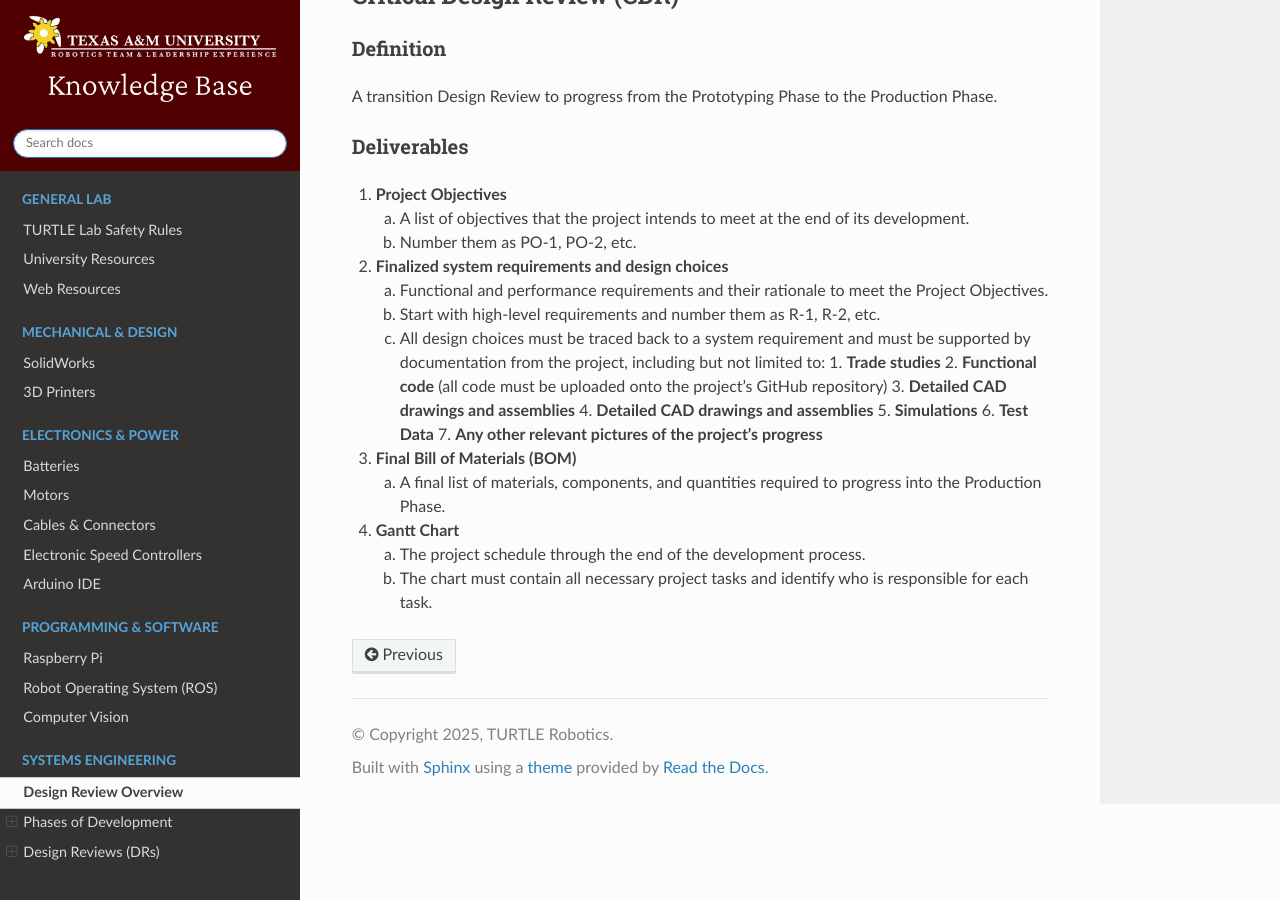
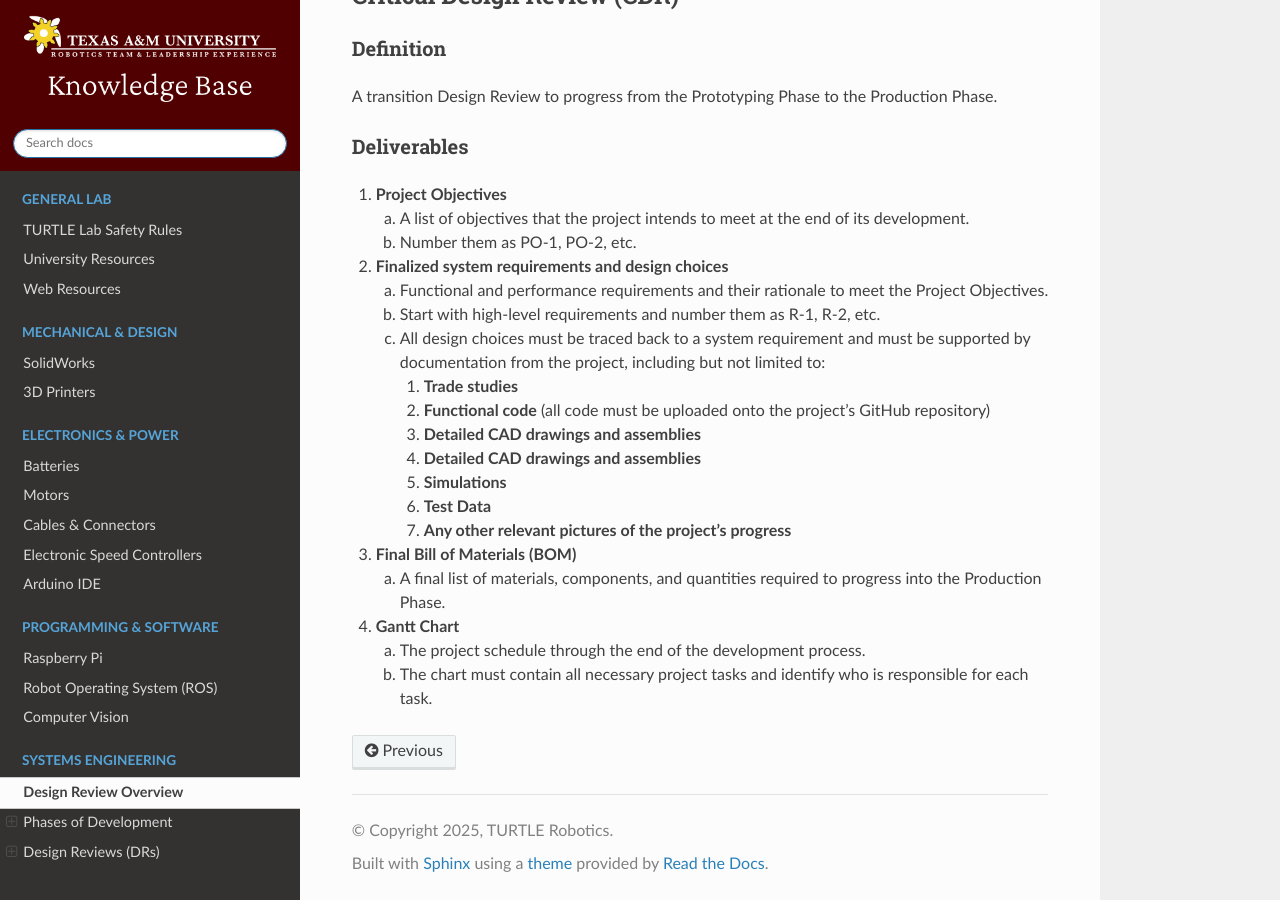
Before and after one commit to turtle-robotics/TURTLE-Knowledge-Base, a Sphinx documentation site: the page built from docs/source/Design_Reviews/phases_of_development.rst, in a window 1280 px wide and 900 px high, scrolled down 3251 px. Built offline with Sphinx 7.4.7 and the Read the Docs theme 3.1.0, drawn with Linux system fonts in a browser that asks for light colours.

Commit message:
DR change finally works

```diff
--- a/docs/source/Design_Reviews/phases_of_development.rst
+++ b/docs/source/Design_Reviews/phases_of_development.rst
@@ -161,13 +161,14 @@
    a. Functional and performance requirements and their rationale to meet the Project Objectives.
    b. Start with high-level requirements and number them as R-1, R-2, etc.
    c. All design choices must be traced back to a system requirement and must be supported by documentation from the project, including but not limited to:
-      1. **Trade studies**
-      2. **Functional code** (all code must be uploaded onto the project's GitHub repository)
-      3. **Detailed CAD drawings and assemblies**
-      4. **Detailed CAD drawings and assemblies**
-      5. **Simulations**
-      6. **Test Data**
-      7. **Any other relevant pictures of the project's progress**
+
+      i. **Trade studies**
+      ii. **Functional code** (all code must be uploaded onto the project's GitHub repository)
+      iii. **Detailed CAD drawings and assemblies**
+      iv. **Detailed CAD drawings and assemblies**
+      v. **Simulations**
+      vi. **Test Data**
+      vii. **Any other relevant pictures of the project's progress**
 
 3. **Final Bill of Materials (BOM)**
 
```
